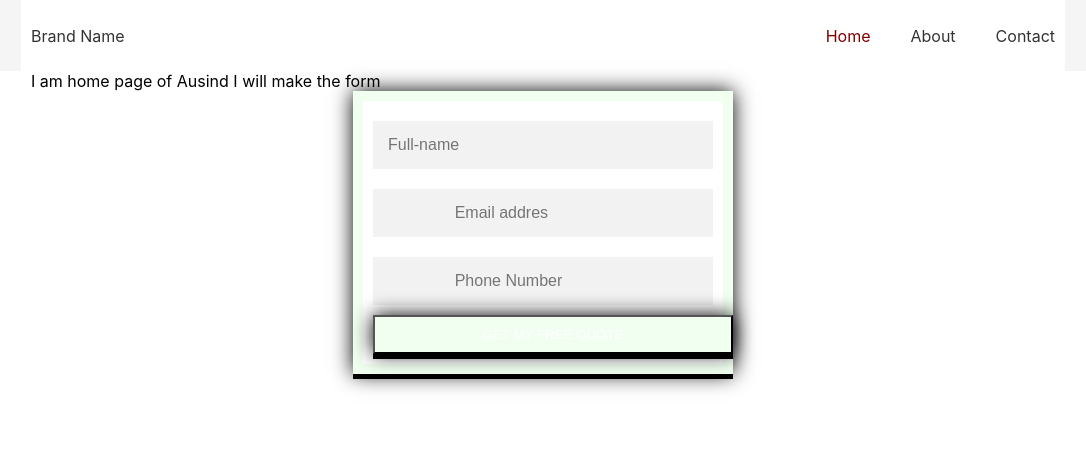
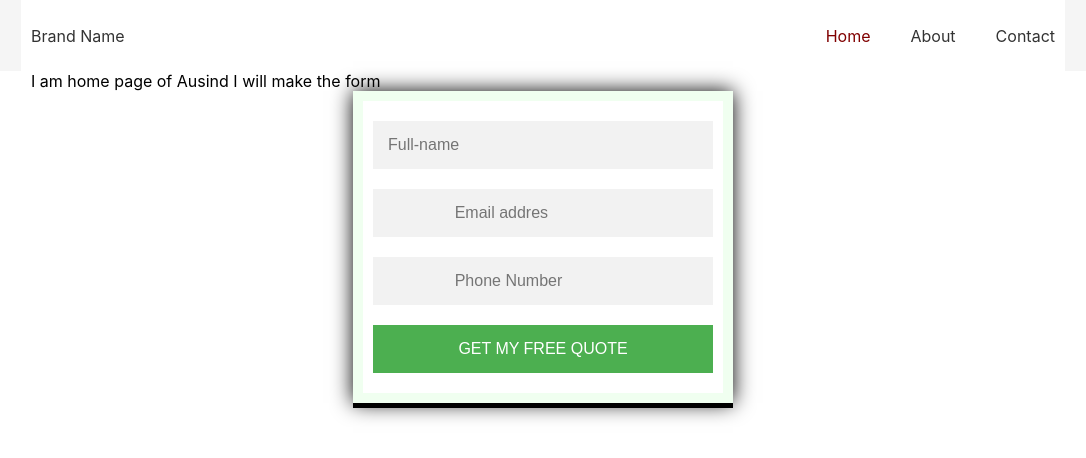
Before and after one commit to Dhanya-krishnan2/Resposive-website, a React (Create React App) app in the folder view-front/: page / in a window 1280 px wide. Shown: the top 458 px of the page, without its empty margins (97-1183 px from the left). Built offline with nearby package versions, Linux system fonts and the light colour scheme.

Commit message:
commiting the changes of form validation

```diff
--- a/view-front/src/Components/Form.css
+++ b/view-front/src/Components/Form.css
@@ -53,6 +53,9 @@ span {
     color: white;
     cursor: pointer;
   }
+  .form-button{
+      background-color: tomato;
+  }
 
   button:disabled {
     cursor: default;
--- a/view-front/src/Components/Form.jsx
+++ b/view-front/src/Components/Form.jsx
@@ -67,8 +67,9 @@ export default function Form() {
         />
         { submitted && !values.phoneNumber ?<span> Please enter your phone number</span>: null}
 
-        <button className="form-container" type="submit">
-           GET MY FREE QUOTE
+
+        <button class="form-field" type="submit">
+          GET MY FREE QUOTE
         </button>
         </form>
 
```
